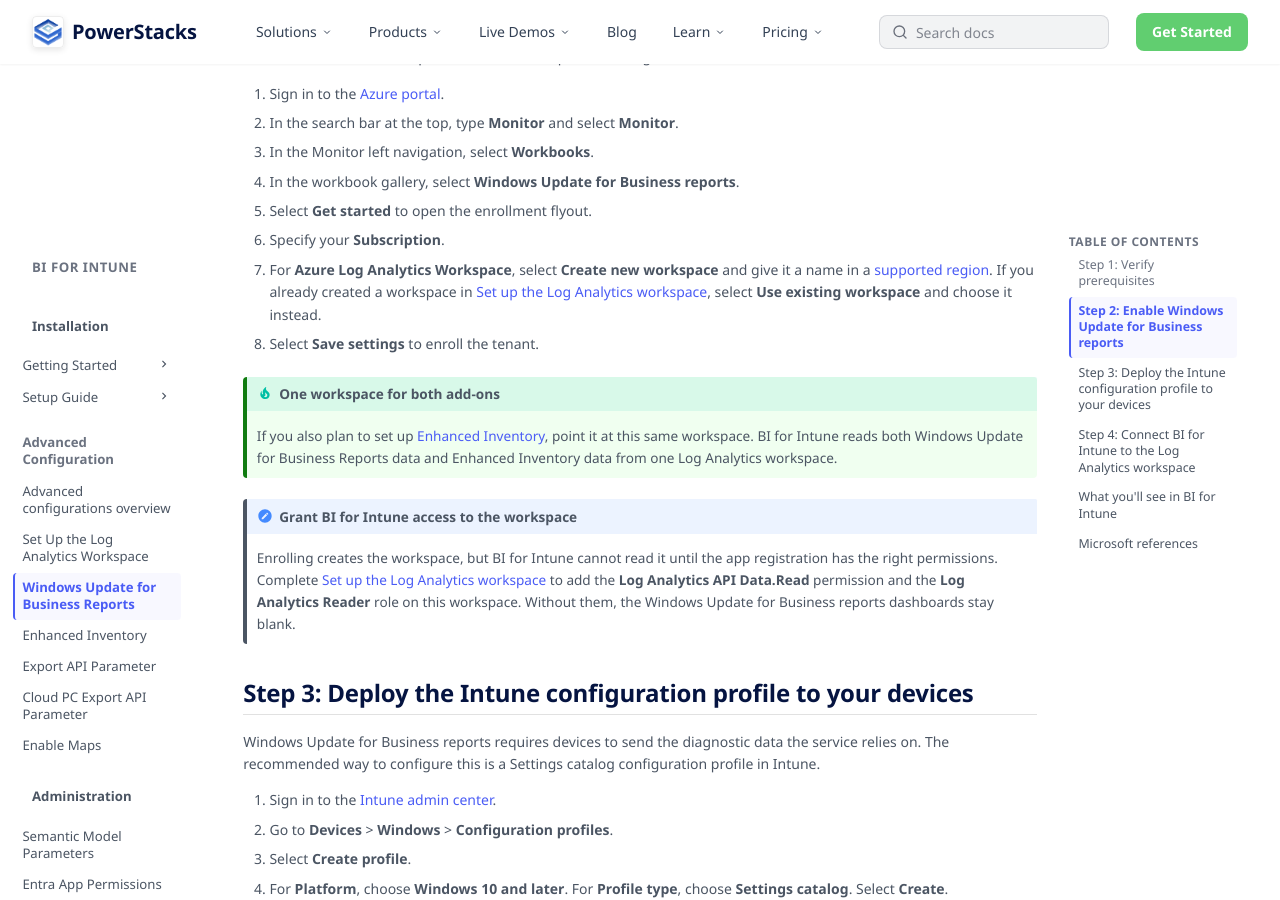
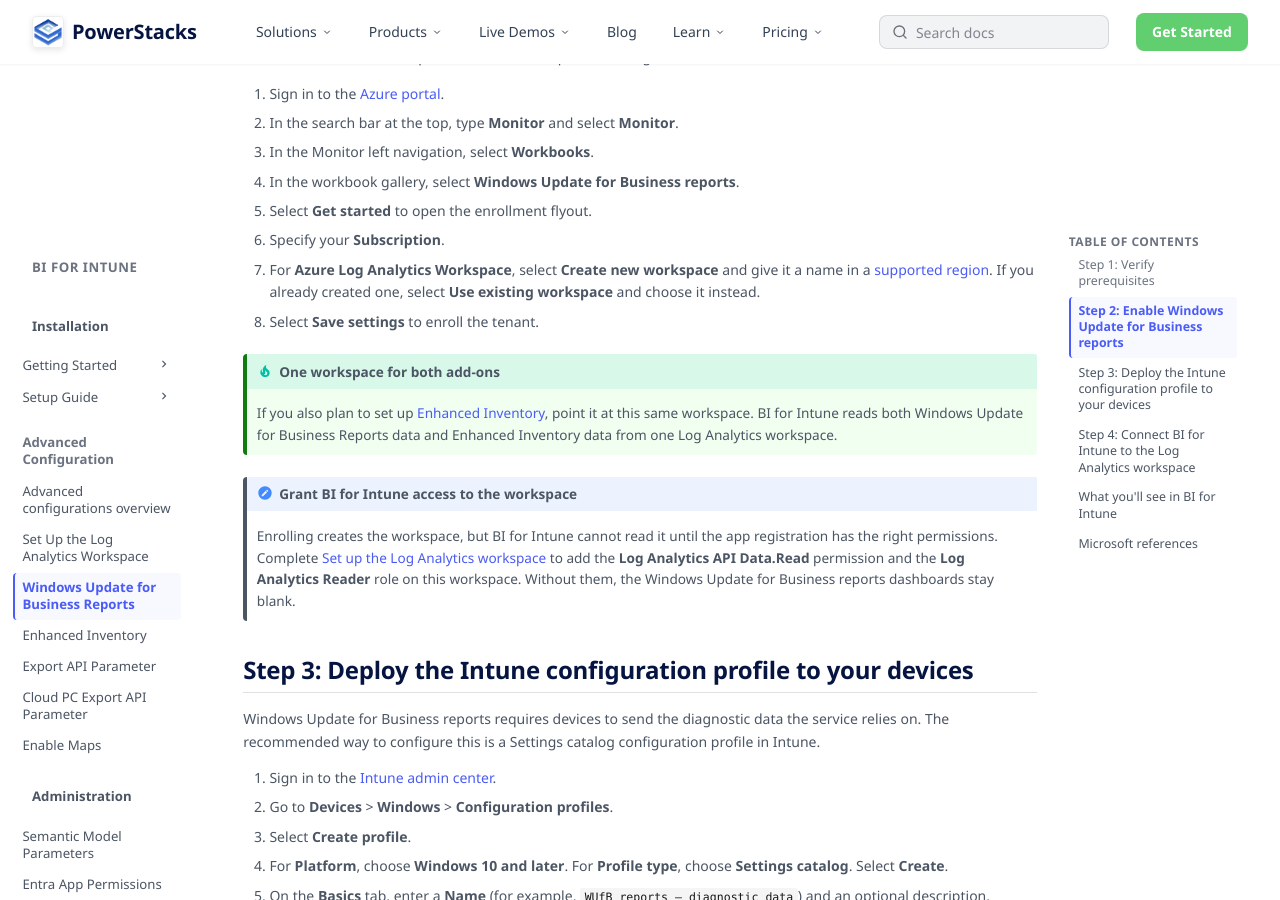
Before and after one commit to powerstacks-corp/powerstacks-docs, an MkDocs documentation site: the page built from docs/bi-for-intune/installation/log-analytics/wufb-reports.md, in a window 1280 px wide and 900 px high, scrolled down 915 px. Built offline with MkDocs 1.6.1 and Material for MkDocs 9.7.7, drawn with Linux system fonts in a browser that asks for light colours.

Commit message:
Tighten WUfB workspace step: single reference to the Log Analytics workspace page

```diff
--- a/docs/bi-for-intune/installation/log-analytics/wufb-reports.md
+++ b/docs/bi-for-intune/installation/log-analytics/wufb-reports.md
@@ -34,7 +34,7 @@
 1. In the workbook gallery, select **Windows Update for Business reports**.
 1. Select **Get started** to open the enrollment flyout.
 1. Specify your **Subscription**.
-1. For **Azure Log Analytics Workspace**, select **Create new workspace** and give it a name in a [supported region](https://learn.microsoft.com/en-us/windows/deployment/update/wufb-reports-prerequisites#log-analytics-regions). If you already created a workspace in [Set up the Log Analytics workspace](set-up-log-analytics-workspace.md), select **Use existing workspace** and choose it instead.
+1. For **Azure Log Analytics Workspace**, select **Create new workspace** and give it a name in a [supported region](https://learn.microsoft.com/en-us/windows/deployment/update/wufb-reports-prerequisites#log-analytics-regions). If you already created one, select **Use existing workspace** and choose it instead.
 1. Select **Save settings** to enroll the tenant.
 
 !!! tip "One workspace for both add-ons"
```
